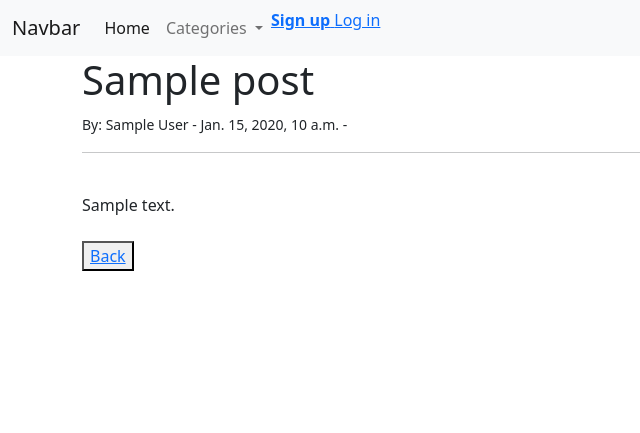
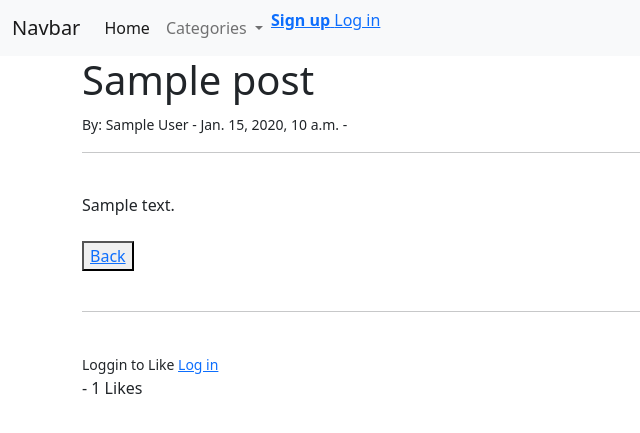
Before and after one commit to Ludceriani/Blog-Personal, a Django app: template personalblog/templates/article_details.html in a window 1280 px wide. Shown: the top 433 px of the page, without its empty margins (0-640 px from the left). Run offline with Django 3.2, Linux system fonts and the light colour scheme; the template is opened without the code that fills it: most values are stand-ins (such as "Sample title", 1, 10 or a date in 2020).

Commit message:
create likes

```diff
--- a/personalblog/models.py
+++ b/personalblog/models.py
@@ -1,7 +1,6 @@
 from django.db import models
 from django.contrib.auth.models import User
 from django.urls import reverse
-from datetime import datetime, date
 
 class Category(models.Model):
     name = models.CharField(max_length=255)
@@ -22,6 +21,10 @@ class Post(models.Model):
     body = models.TextField()
     post_date = models.DateField(auto_now_add=True)
     category = models.CharField(max_length=255, default='coding')
+    likes = models.ManyToManyField(User, related_name='blog_posts')
+
+    def total_likes(self):
+        return self.likes.count()
 
     def __str__(self):
         return self.title + ' | ' + str(self.author)
--- a/personalblog/templates/article_details.html
+++ b/personalblog/templates/article_details.html
@@ -26,5 +26,25 @@
         <a href="{% url 'home' %}" >Back</a>
     </button>
 
+    <br/><br/>
+    <hr>
+    <br/>
+    <form action="{% url 'like_post' post.pk %}" method="POST">
+        {% csrf_token %}
+        {% if user.is_authenticated %}
+            {% if liked %}
+                <button type="submit", name="post_id", value="{{ post.id }}" class="btn btn-primary btn-sm" >Unlike</button>
+            {% else %}
+                <button type="submit" , name="post_id" , value="{{ post.id }}" class="btn btn-primary btn-sm">Like</button>
+            {% endif %}
+        {% else %}
+           <small>
+            Loggin to Like
+            <a class="button is-light" href="{% url 'login' %}">Log in </a>
+            <br>
+        </small>
+        {% endif %}
+            - {{ total_likes }} Likes
+    </form>
 
 {% endblock %}
--- a/personalblog/urls.py
+++ b/personalblog/urls.py
@@ -1,6 +1,6 @@
 from django.urls import path
 #from . import views
-from .views import ArticleDetailView, HomeView, AddPostView, UpdatePostView, DeletePostView, AddCategoryView, CategoryView, CategoryListView
+from .views import ArticleDetailView, HomeView, AddPostView, UpdatePostView, DeletePostView, AddCategoryView, CategoryView, CategoryListView, LikeView
 
 urlpatterns = [
 
@@ -12,6 +12,7 @@ urlpatterns = [
     path('article/<int:pk>/delete', DeletePostView.as_view(), name='delete-post'),
     path('category/<str:cats>/', CategoryView, name="category" ),
     path('category-list/', CategoryListView, name='category-list'),
+    path('like/<int:pk>', LikeView, name='like_post'),
 
 
 ]
```
Also changed, not shown: personalblog/views.py (+25 -7 lines), db.sqlite3, personalblog/migrations/0005_post_likes.py (added).
